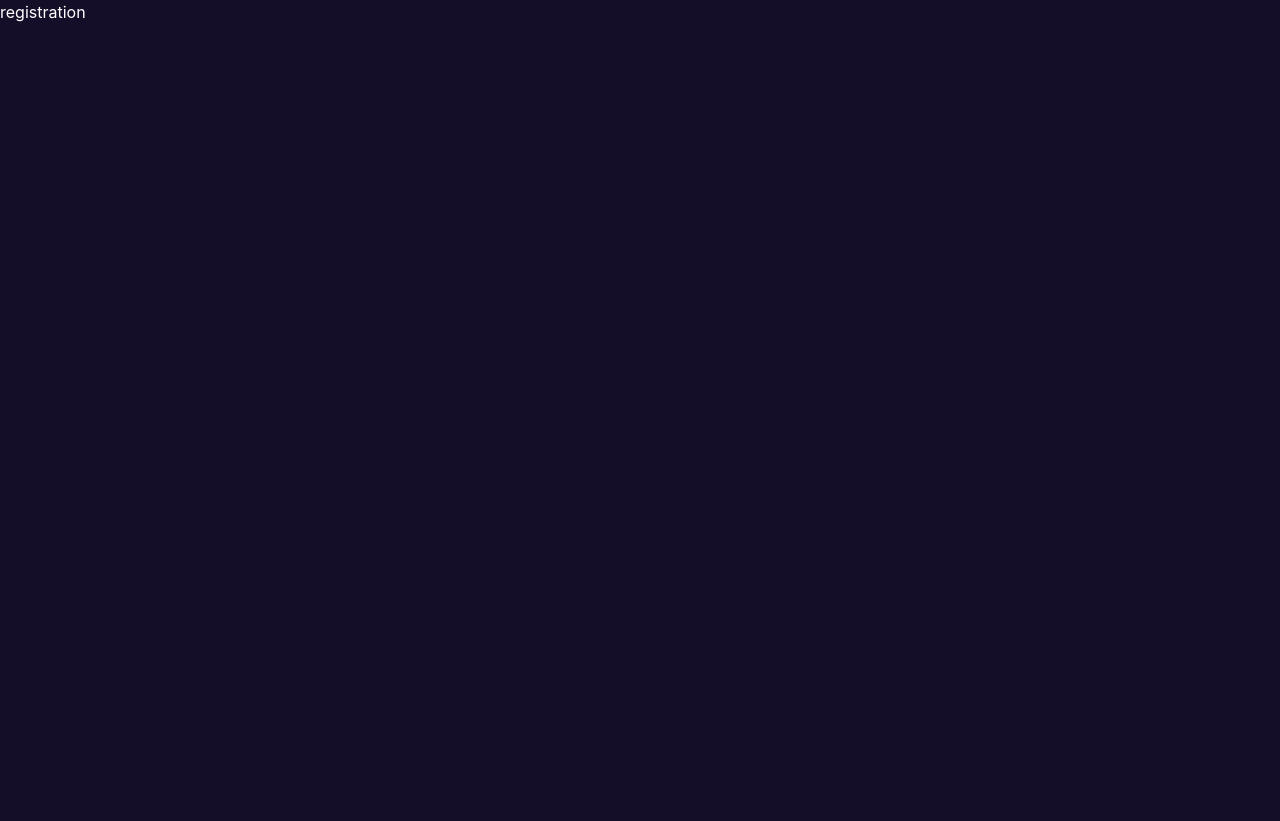
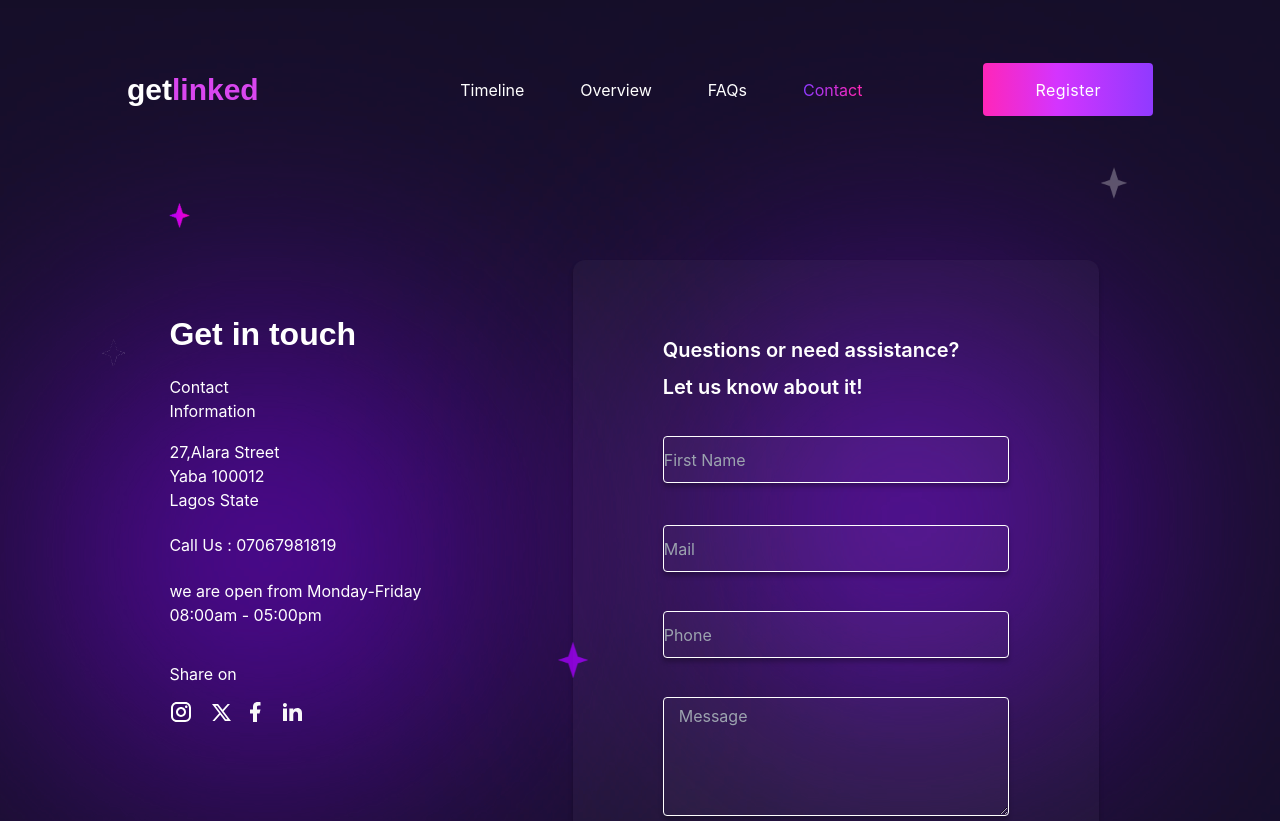
Before and after one commit to lawrahkonwea/getLinked, a React (Create React App) app: page /contact-us in a window 1280 px wide. Shown: the top 821 px of the page. Before the commit the page ends 800 px from the top, so only its background shows below. Built offline with nearby package versions, Linux system fonts and the light colour scheme.

Commit message:
Add code for contact and registration

```diff
--- /dev/null
+++ b/src/components/formInput.js
@@ -0,0 +1,11 @@
+import React from 'react'
+
+export default function FormInput( {label, placeholder, type, name, value, onChange, errorMessage} ) {
+    return (
+        <div className='w-full'>
+            <label className='lg:text-[14px] text-[13px]'>{label}</label>
+            <input className='lg:mt-[11px] mt-[5px] w-full px-[27px] lg:py-[15px] py-[10px]' placeholder={placeholder} type={type} name={name} value={value} onChange={onChange}/>
+            {errorMessage && <p className="text-red-500 lg:mt-2 mt-[2px]">This field is required</p>}
+        </div>
+    )
+}
--- a/src/components/forms/contactForm.js
+++ b/src/components/forms/contactForm.js
@@ -67,8 +67,8 @@ export default function ContactForm() {
     };
 
     return (
-        <form className='desktop:mt-[34px] mt-[30px]'>
-            <div className='desktop:mb-[42px] mb-[25px]'>
+        <form className='lg:mt-[34px] mt-[30px]'>
+            <div className='lg:mb-[42px] mb-[25px]'>
                 <input
                     className='w-full text-[16px]'
                     placeholder='First Name'
@@ -114,7 +114,7 @@ export default function ContactForm() {
             </div>
             <div className='mb-[31px]'>
                 <textarea
-                    className='w-full text-[16px] desktop:py-[6px] py-[27px] px-6 desktop:px-[15px]'
+                    className='w-full text-[16px] lg:py-[6px] py-[27px] px-6 lg:px-[15px]'
                     placeholder='Message'
                     name="message"
                     value={contactData.message}
--- a/src/components/guidelines.js
+++ b/src/components/guidelines.js
@@ -27,7 +27,7 @@ export default function Guidelines() {
                         </div>
                     </div>
                     <div className='lg:mt-4 mt-[9px] flex flex-col lg:flex-row lg:gap-[22px] gap-[15px]'>
-                        <p className='lg:text-[14px] text-[13px] text-center lg:text-start leading-[27.5px]'>
+                        <p className='lg:text-[16px] text-[13px] text-center lg:text-start leading-[27.5px]'>
                             Our tech hackathon is a melting pot of visionaries, and its purpose is as
                             clear as day: to shape the future. Whether you're a coding genius, a
                             design maverick, or a concept wizard, you'll have the chance to transform
--- a/src/components/hero.js
+++ b/src/components/hero.js
@@ -19,7 +19,7 @@ export default function Hero() {
         <div className='section-hero overflow-hidden lg:min-h-[110vh] min-h-auto'>
             <Navigation />
 
-            <div  className="w-full flex justify-end typed-header text-right mt-[31px] lg:text-[36px] text-[16px] italic font-bold"> 'Igniting a Revolution in HR Innovation'</div>
+            <div  className="w-full flex justify-end typed-header text-right mt-[31px] lg:text-[36px] text-[16px] italic font-bold">'Igniting a Revolution in HR Innovation'</div>
 
             <div className='flex lg:flex-row flex-col-reverse'>
                 <img src={Star} alt='star' className='animate__animated animate__flash animate__infinite animate__slower desktop:w-[26px] w-[10px] desktop:h-8 h-3 ml-[182px] desktop:mt-0 mt-[18px]'/>
@@ -32,7 +32,7 @@ export default function Hero() {
                 <div className='lg:ml-[8.4%] lg:mt-10 mt-[14px] lg:absolute'>
                     <h1 className='text-center lg:text-start text-[32px] lg:text-[80px] font-bold font-clash-display heading'>getlinked Te<span>c</span>h</h1>
                     <div className='flex items-center justify-center lg:justify-start -mb-[5px]'>
-                        <h1 className='text-[32px] lg:text-[80px] font-bold font-clash-display text-fuchsia-500'>Hackathon <span className='text-secondary'>1.0</span></h1>
+                        <h1 className='text-[32px] lg:text-[80px] font-bold font-clash-display '>Hackathon <span className='text-fuchsia-500'>1.0</span></h1>
                         <img src={Chain} alt='chain' className='mix-blend-lighten lg:w-fit lg:h-fit w-8 h-8'/>
                         <img src={Flames} alt='flames' className='lg:w-[58px] w-[22.12px] lg:h-[58px] h-[22.12px]'/>
                     </div>
--- a/src/components/timeline.js
+++ b/src/components/timeline.js
@@ -73,7 +73,7 @@ export default function Timeline() {
 
                             <div className='flex lg:items-center justify-center w-full flex-col-reverse lg:flex-row'>
                                 <div className='flex lg:mr-[86px] lg:w-[35%] lg:justify-end'>
-                                    <p className='text-secondary lg:text-[24px] text-[12px] font-bold'>November 18, 2023</p>
+                                    <p className='text-fuchsia-500 lg:text-[24px] text-[12px] font-bold'>November 18, 2023</p>
                                 </div>
                                 <div className='lg:flex hidden flex-col gap-[11px] items-center flex-1'>
                                     <div className='h-[86px] w-1 bg-secondary'></div>
--- /dev/null
+++ b/src/components/utils/baseUrl.js
@@ -0,0 +1 @@
+export const BASE_URL = 'https://backend.getlinked.ai/'
--- /dev/null
+++ b/src/components/utils/formDataObject.js
@@ -0,0 +1,16 @@
+export function formDataObject(obj) {
+    const formData = new FormData();
+
+    for (const key in obj) {
+        if (obj.hasOwnProperty(key)) {
+            const value = obj[key];
+            if (value instanceof File) {
+                formData.append(key, value); // Append the file to FormData
+            } else {
+                formData.append(key, value); // Append regular fields to FormData
+            }
+        }
+    }
+
+    return formData;
+}
--- /dev/null
+++ b/src/components/utils/groupSizeData.js
@@ -0,0 +1,12 @@
+export const groupSizeData = [
+    { id: 1, name: 'One' },
+    { id: 2, name: 'Two' },
+    { id: 3, name: 'Three' },
+    { id: 4, name: 'Four' },
+    { id: 5, name: 'Five' },
+    { id: 6, name: 'Six' },
+    { id: 7, name: 'Seven' },
+    { id: 8, name: 'Eight' },
+    { id: 9, name: 'Nine' },
+    { id: 10, name: 'Ten' },
+];
--- a/src/routes/contact.js
+++ b/src/routes/contact.js
@@ -1,10 +1,86 @@
 import React from 'react'
+import { useNavigate } from 'react-router-dom'
+import { motion } from 'framer-motion'
+import Navigation from '../components/navigation'
+import StarOpaque from '../assets/star-opaque.png'
+import Star from '../assets/sata gra.png'
+import StarPu from '../assets/star pu.png'
+import StarWhite from '../assets/star.png'
+import StarOutline from '../assets/star outlin.png'
+import { ReactComponent as Twitter } from '../assets/svg/Vector (5).svg'
+import { ReactComponent as Facebook } from '../assets/svg/Vector (6).svg'
+import { ReactComponent as Instagram } from '../assets/svg/mdi_instagram.svg'
+import { ReactComponent as Linkedin } from '../assets/svg/ri_linkedin-fill.svg'
+import ContactForm from '../components/forms/contactForm'
+import { ReactComponent as Group } from '../assets/svg/Group 1.svg'
+import { handleNavigation } from '../library/helperFunction'
 
-const Contact =() => {
-  return (
-    <div>registration</div>
-  )
+export default function Contact() {
+    const navigate = useNavigate()
+
+    return (
+        <motion.div
+            initial={{opacity: 0, y: 200}}
+            animate={{opacity: 1, y: 0}}
+            exit={{opacity:0, y: 0}}
+            transition={{delay: 0.25, type: "spring"}}
+            className='section min-h-auto contact'
+        >
+            <Navigation />
+            <div className='lg:hidden w-full pt-[47px] px-[13%]' onClick={() => navigate('/')}>
+                <Group />
+                <div className='lg:hidden flex justify-center w-full'>
+                    <img src={Star} alt='star' className='animate__animated animate__flash animate__infinite animate__slower w-[11px] h-[13px]'/>
+                </div>
+            </div>
+            <div className='lg:mt-[51px] mt-[31px] lg:pb-[11.7%] pb-[36.44px] px-[8%] flex w-full'>
+                <img src={StarOutline} alt='star' className='animate__animated animate__flash animate__infinite animate__slower lg:block hidden mr-11 w-[23px] h-7 mt-[16%]'/>
+                <div className='flex flex-col flex-1'>
+                    <img src={StarOpaque} alt='star' className='animate__animated animate__flash animate__infinite animate__slower absolute lg:static lg:w-[26px] w-4 lg:h-8 h-5 flex self-end mr-[5%]'/>
+                    <img src={Star} alt='star' className='animate__animated animate__flash animate__infinite animate__slower lg:block hidden mt-1 w-[21px] h-[25px]'/>
+                    <div className='lg:mt-8 flex w-full justify-between'>
+                        <div className='mt-[5%] lg:block hidden'>
+                            <div className='w-[272px]'>
+                                <h1 className='text-[32px] font-bold font-clash-display text-secondary'>Get in touch</h1>
+                                <p className='mt-[17px] text-[16px] w-[96px]'>Contact Information</p>
+                                <p className='mt-[17px] text-[16px] w-[119px]'>27,Alara Street Yaba 100012 Lagos State</p>
+                                <p className='mt-[21px] text-[16px]'>Call Us : 07067981819</p>
+                                <p className='mt-[22px] text-[16px]'>we are open from Monday-Friday 08:00am - 05:00pm</p>
+                                <p className='mt-[35px] text-[16px] text-secondary'>Share on</p>
+                                <div className='mt-[14px] flex gap-[19px] items-center cursor-pointer'>
+                                    <Instagram onClick={() => handleNavigation('https://instagram.com/getlinked.ai?igshid=MzRlODBiNWFlZA==')} />
+                                    <Twitter onClick={() => handleNavigation('https://x.com/getlinkedai?s=11&t=O7i9Vbkwj72Q_kAExuGNoA')}/>
+                                    <Facebook onClick={() => handleNavigation('https://www.facebook.com/getLinkedai?mibextid=LQQJ4d')}/>
+                                    <Linkedin onClick={() => handleNavigation('https://www.linkedin.com/company/getlinked-ai/')}/>
+                                </div>
+                            </div>
+                        </div>
+                        <div className='flex lg:w-[60%] w-full'>
+                            <div className='absolute -ml-[15px] flex items-center h-full'>
+                                <img src={StarPu} alt='star' className='animate__animated animate__flash animate__infinite animate__slower lg:w-[30px] w-[12px] lg:h-9 h-[15px]'/>
+                            </div>
+                            <div className='rounded-[12px] contact-box lg:w-[90%] w-full'>
+                                <h1 className='text-[20px] font-semibold text-secondary'>Questions or need assistance?</h1>
+                                <h1 className='lg:mt-[7px] text-[20px] font-semibold text-secondary'>Let us know  about it!</h1>
+                                <p className='lg:hidden text-[12px] mt-6'>Email us below to any question related to our event</p>
+                                <ContactForm />
+                            </div>
+                            <div className='h-full flex items-end lg:ml-[54px] '>
+                                <img src={StarWhite} alt='star' className='animate__animated animate__flash animate__infinite animate__slower lg:w-[26px] w-[12px] lg:h-8 h-[15px]'/>
+                            </div>
+                        </div>
+                    </div>
+                    <div className='mt-[41px] lg:hidden w-full items-center flex flex-col'>
+                        <p className='text-[12px] text-secondary'>Share on</p>
+                        <div className='flex gap-[13.11px] items-center cursor-pointer'>
+                            <Instagram onClick={() => handleNavigation('https://instagram.com/getlinked.ai?igshid=MzRlODBiNWFlZA==')} />
+                            <Twitter onClick={() => handleNavigation('https://x.com/getlinkedai?s=11&t=O7i9Vbkwj72Q_kAExuGNoA')}/>
+                            <Facebook onClick={() => handleNavigation('https://www.facebook.com/getLinkedai?mibextid=LQQJ4d')}/>
+                            <Linkedin onClick={() => handleNavigation('https://www.linkedin.com/company/getlinked-ai/')}/>
+                        </div>
+                    </div>
+                </div>
+            </div>
+        </motion.div>
+    )
 }
-
-
-export default Contact;
```
Also changed, not shown: src/components/selectInput.js (added, +14 -0 lines).
